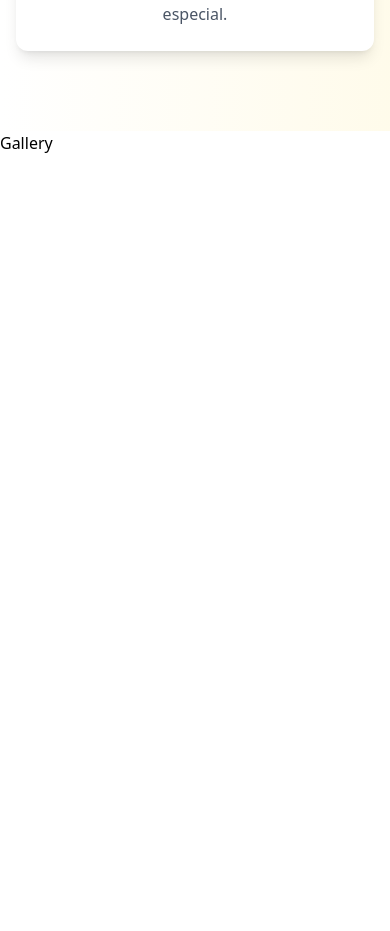
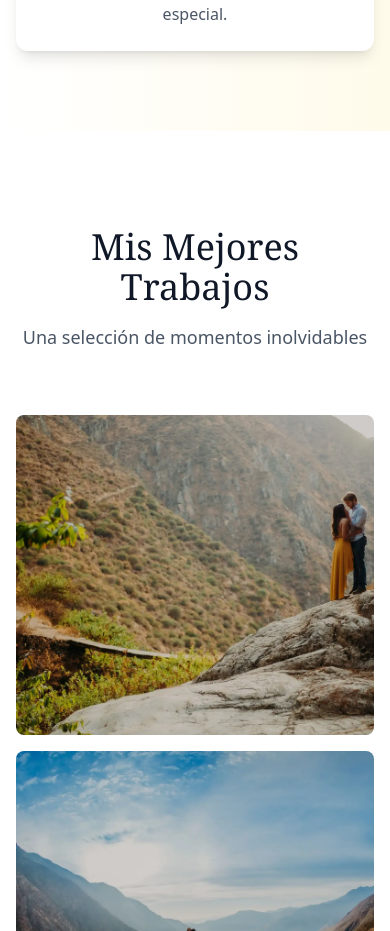
Before and after one commit to MeeGroB/azfotografia, a React (Vite) app: page / in a window 390 px wide. Shown: the part 3780-4711 px from the top of the page. Before the commit the page ends 3935 px from the top, so only its background shows below. Built offline with nearby package versions, Linux system fonts and the light colour scheme.

Commit message:
add gallery section

```diff
--- a/src/pages/home/components/Gallery.tsx
+++ b/src/pages/home/components/Gallery.tsx
@@ -1,8 +1,124 @@
-import React from 'react'
+import { useState } from "react";
+import { X } from "lucide-react";
+
+import imgGaleria1 from '../../../assets/gallery/banner.webp';
+import imgGaleria2 from '../../../assets/gallery/preboda1.webp';
+import imgGaleria3 from '../../../assets/gallery/preboda2.webp';
+import imgGaleria4 from '../../../assets/gallery/preboda3.webp';
+import imgGaleria5 from '../../../assets/gallery/boda1.webp';
+import imgGaleria6 from '../../../assets/gallery/boda2.webp';
+import imgGaleria7 from '../../../assets/gallery/boda3.webp';
+import imgGaleria8 from '../../../assets/gallery/preboda5.webp';
+
 
 const Gallery = () => {
+
+  const [selectedImage, setSelectedImage] = useState<string | null>(null)
+
+  const galleryImages = [
+    {
+      url: imgGaleria1,
+      title: "Pie de foto"
+    },
+
+    {
+      url: imgGaleria2,
+      title: "Pie de foto"
+    },
+
+    {
+      url: imgGaleria3,
+      title: "Pie de foto"
+    },
+
+    {
+      url: imgGaleria4,
+      title: "Pie de foto"
+    },
+
+    {
+      url: imgGaleria5,
+      title: "Pie de foto"
+    },
+
+    {
+      url: imgGaleria6,
+      title: "Pie de foto"
+    },
+
+    {
+      url: imgGaleria7,
+      title: "Pie de foto"
+    },
+
+    {
+      url: imgGaleria8,
+      title: "Pie de foto"
+    }
+  ];
+
   return (
-    <div>Gallery</div>
+    <section id='gallery' className='py-24 bg-white'>
+
+      {/* Titulo */}
+      <div className="container mx-auto px-4">
+        <div className="text-center mb-16 ">
+          <h2 className="text-4xl md:text-5xl font-serif mb-4 text-gray-900">
+            Mis Mejores Trabajos
+          </h2>
+          <p className="text-lg text-gray-600">
+            Una selección de momentos inolvidables
+          </p>
+        </div>
+
+        {/* Galeria */}
+        <div className="grid grid-cols-1 md:grid-cols-2 lg:grid-cols-4 gap-4">
+          {galleryImages.map((image, index) => (
+            <div
+              key={index}
+              className="group relative overflow-hidden rounded-lg cursor-pointer"
+              style={{ animationDelay: `${index * 100}ms` }}
+              onClick={() => setSelectedImage(image.url)}
+            >
+              <img
+                src={image.url}
+                alt={image.title}
+                className="w-full h-80 object-cover object-top transition-transform duration-500 group-hover:scale-110"
+              />
+
+              <div className="absolute inset-0 bg-linear-to-t from-black/60 to-transparent opacity-0 group-hover:opacity-100 transition-opacity duration-300 flex items-end p-4">
+                <p className="text-white font-medium">{image.title}</p>
+              </div>
+
+            </div>
+          ))}
+        </div>
+
+      </div>
+
+      {/* Imagen seleccionada */}
+      {selectedImage && (
+        <div className="fixed inset-0 bg-black/90 z-60 flex items-center justify-center p-4"
+          onClick={() => setSelectedImage(null)}
+        >
+          <button
+            onClick={() => setSelectedImage(null)}
+            className="absolute top-4 right-4 w-12 h-12 flex items-center justify-center text-white hover:bg-white/10 rounded-full transition-colors cursor-pointer"
+          >
+            <X className="w-6 h-6" />
+          </button>
+
+          <div onClick={(e)=> e.stopPropagation()}>
+            <img
+              src={selectedImage}
+              alt="Gallery"
+              className="max-w-full h-full object-contain"
+            />
+          </div>
+        </div>
+      )}
+
+    </section>
   )
 }
 
--- a/src/pages/home/components/Hero.tsx
+++ b/src/pages/home/components/Hero.tsx
@@ -1,4 +1,4 @@
-import React from 'react';
+
 import { ArrowDown } from 'lucide-react';
 
 import heroImg from '../../../assets/hero.webp'
```
